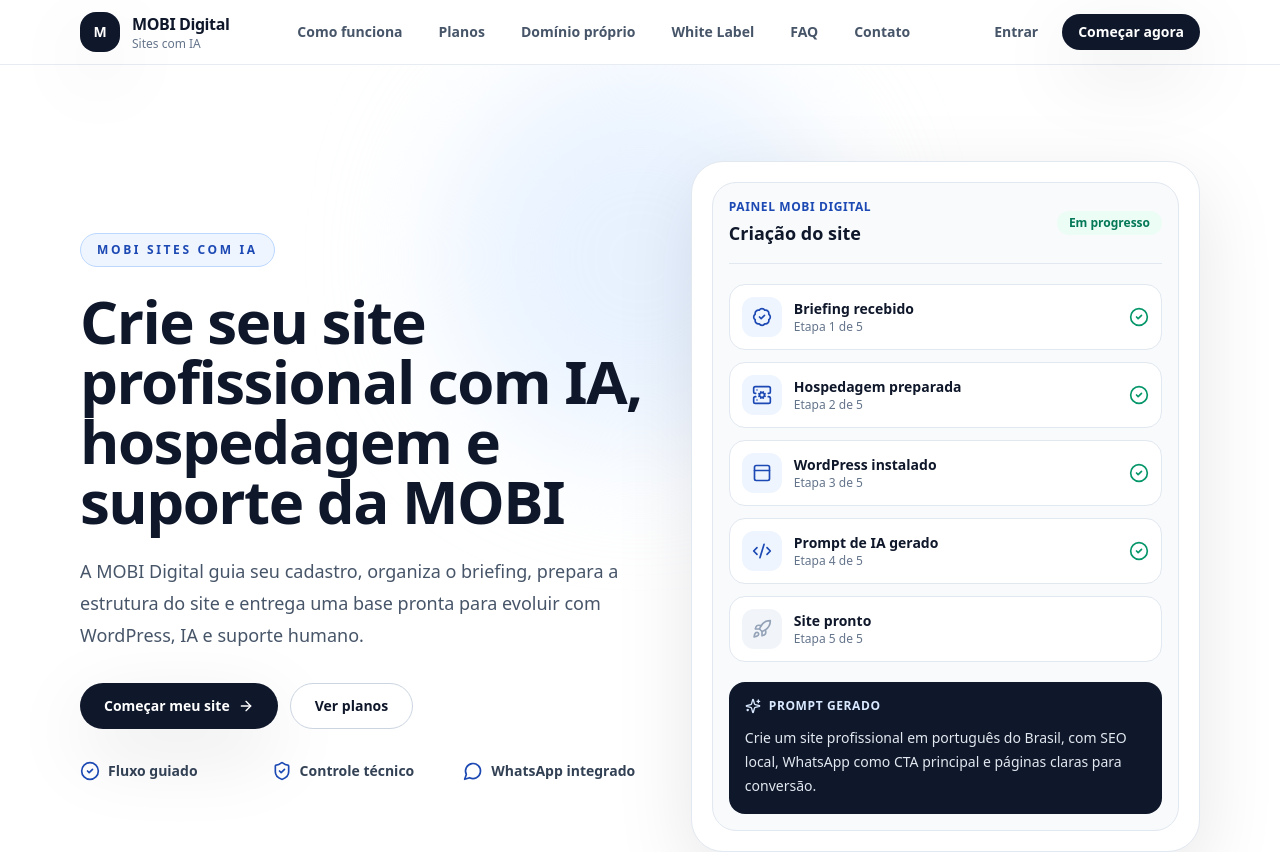
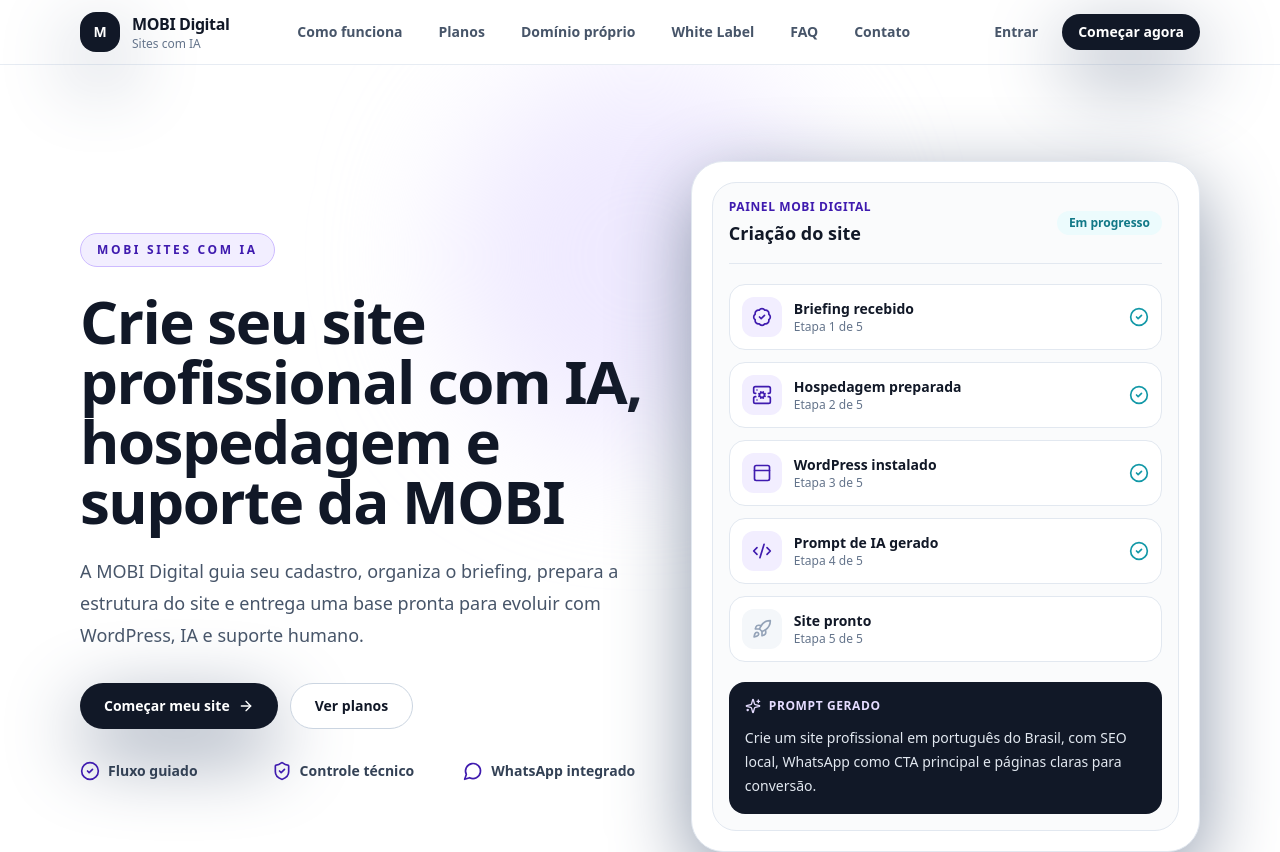
Before and after one commit to agenciamobi/mobidigital, a Next.js app: page / in a window 1280 px wide. Shown: the top 852 px of the page. Built offline with nearby package versions, Linux system fonts and the light colour scheme.

Commit message:
Use centralized MOBI design tokens in Tailwind

```diff
--- a/tailwind.config.ts
+++ b/tailwind.config.ts
@@ -1,4 +1,5 @@
 import type { Config } from "tailwindcss";
+import { mobiBoxShadow, mobiTailwindColors } from "./lib/design-tokens";
 
 const config: Config = {
   content: [
@@ -8,25 +9,8 @@ const config: Config = {
   ],
   theme: {
     extend: {
-      colors: {
-        brand: {
-          50: "#eef5ff",
-          100: "#d9e9ff",
-          200: "#bcd8ff",
-          300: "#8ec0ff",
-          400: "#5a9cff",
-          500: "#3177f6",
-          600: "#1f5ddd",
-          700: "#1c49b3",
-          800: "#1d408d",
-          900: "#1b376f",
-        },
-        ink: "#0f172a",
-        muted: "#64748b",
-      },
-      boxShadow: {
-        soft: "0 24px 80px rgba(15, 23, 42, 0.10)",
-      },
+      colors: mobiTailwindColors,
+      boxShadow: mobiBoxShadow,
       borderRadius: {
         xxl: "1.75rem",
       },
```
